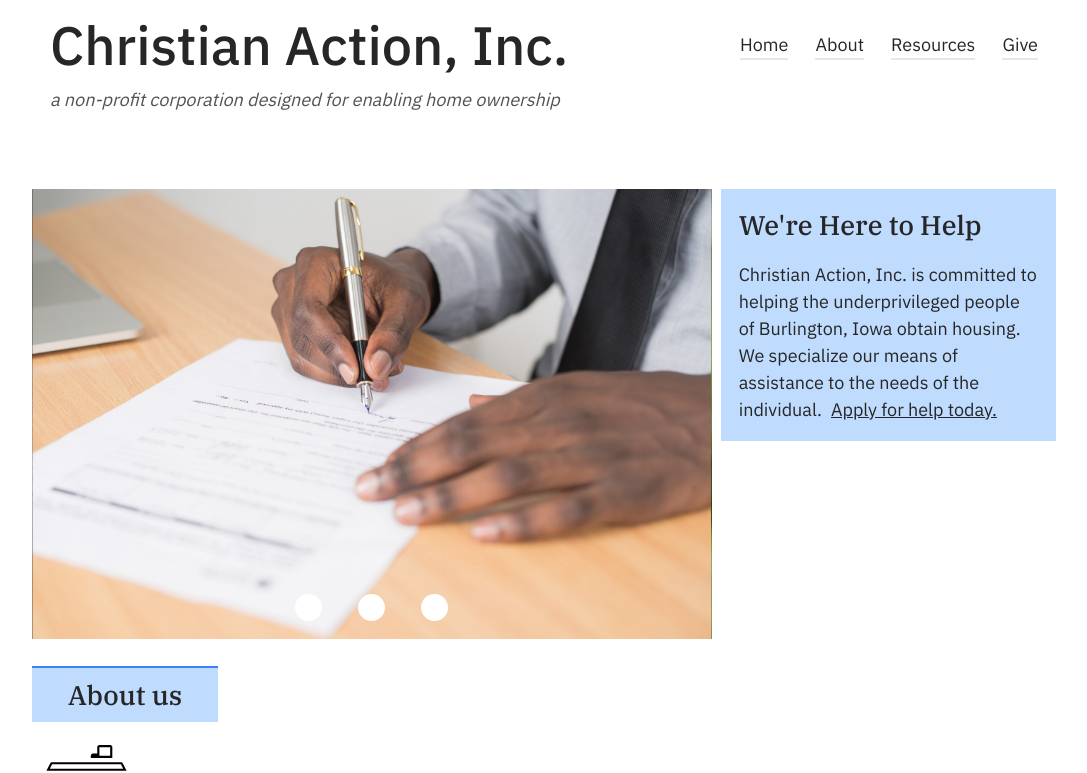
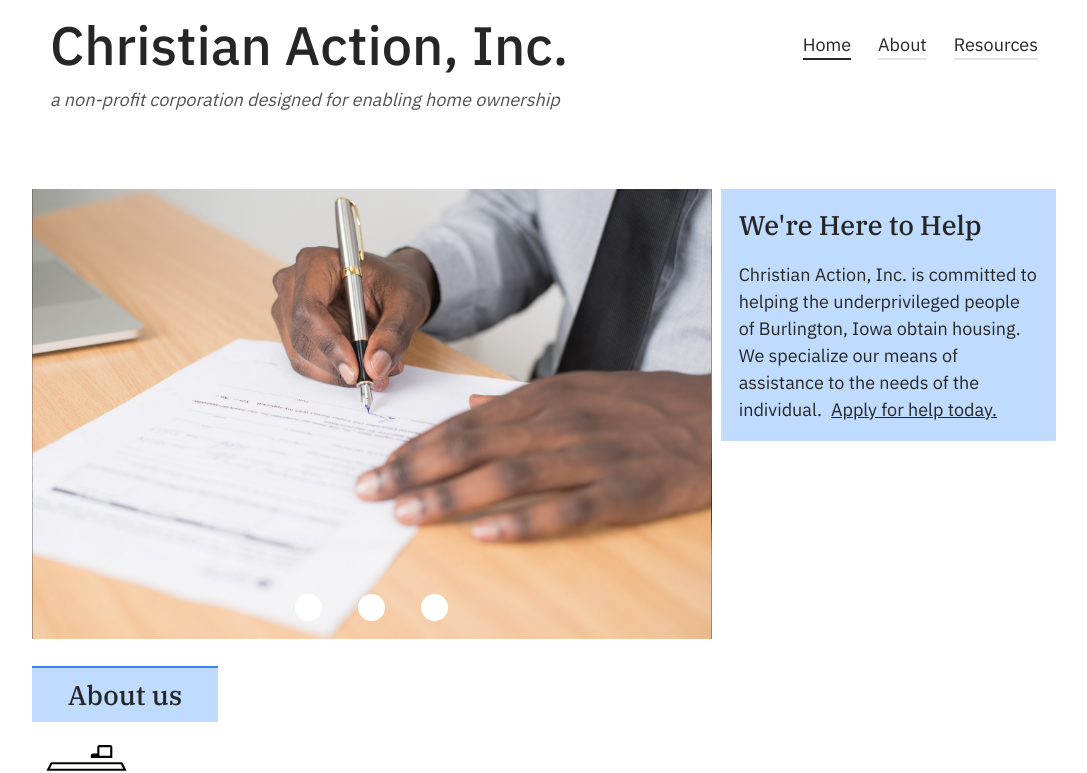
Before and after one commit to blaze-vincent/christian-action-2022, a Next.js app: page / in a window 1280 px wide. Shown: the top 773 px of the page, without its empty margins (96-1183 px from the left). Built offline with nearby package versions, Linux system fonts and the light colour scheme.

Commit message:
Add location detection to navbar; Remove Give link

```diff
--- a/components/navbar/navbar.js
+++ b/components/navbar/navbar.js
@@ -1,35 +1,45 @@
 import StyledLink from './link'
+import {useState, useEffect} from 'react'
+import {useRouter} from "next/router"
+
+const locations = [
+  {
+    url: '/',
+    name: 'Home'
+  },
+  {
+    url: '/about',
+    name: 'About'
+  },
+  {
+    url: '/resources',
+    name: 'Resources'
+  }
+]
 
 export default function Navbar(){
+
+  const router = useRouter();
+  const [location, setLocation] = useState(locations[0]);
+  useEffect(_ => {
+    setLocation(locations.find(_location => {return _location.url === router.pathname}))
+  }, [router.pathname])
+
   return <nav
     className=""
   >
     <ul
       className="list-none flex flex-row sm:gap-6 gap-4  items-center h-full"
     >
-      <li>
-        <StyledLink href='/'>
-          <a>Home</a>
-        </StyledLink>
-      </li>
-      <li>
-        <StyledLink href='/about'>
-          <a>About</a>
-        </StyledLink>
-      </li>
-      <li>
-        <StyledLink href='/resources'>
-          <a>Resources</a>
-        </StyledLink>
-      </li>
-      <li>
-        <StyledLink href='/#give'>
-          <a
-            className="flex flex-row gap-1 items-center"
-          >Give
-          </a>
-        </StyledLink>
-      </li>
+      {
+        locations.map((_location, key) => {
+          return <li>
+            <StyledLink href={_location.url} selected={_location === location}>
+              <a>{_location.name}</a>
+            </StyledLink>
+          </li>
+        })
+      }
     </ul>
   </nav>
 }
```
